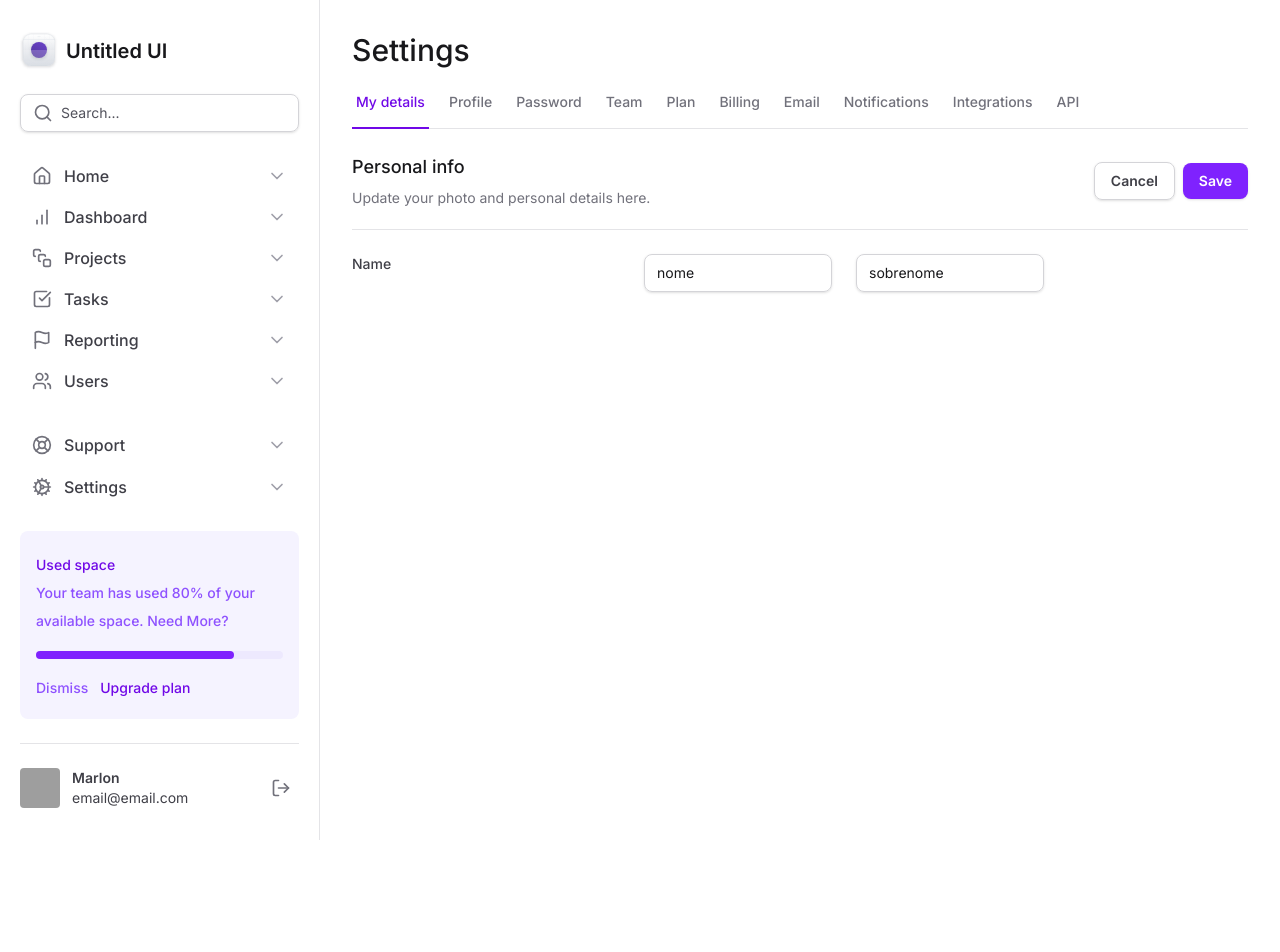
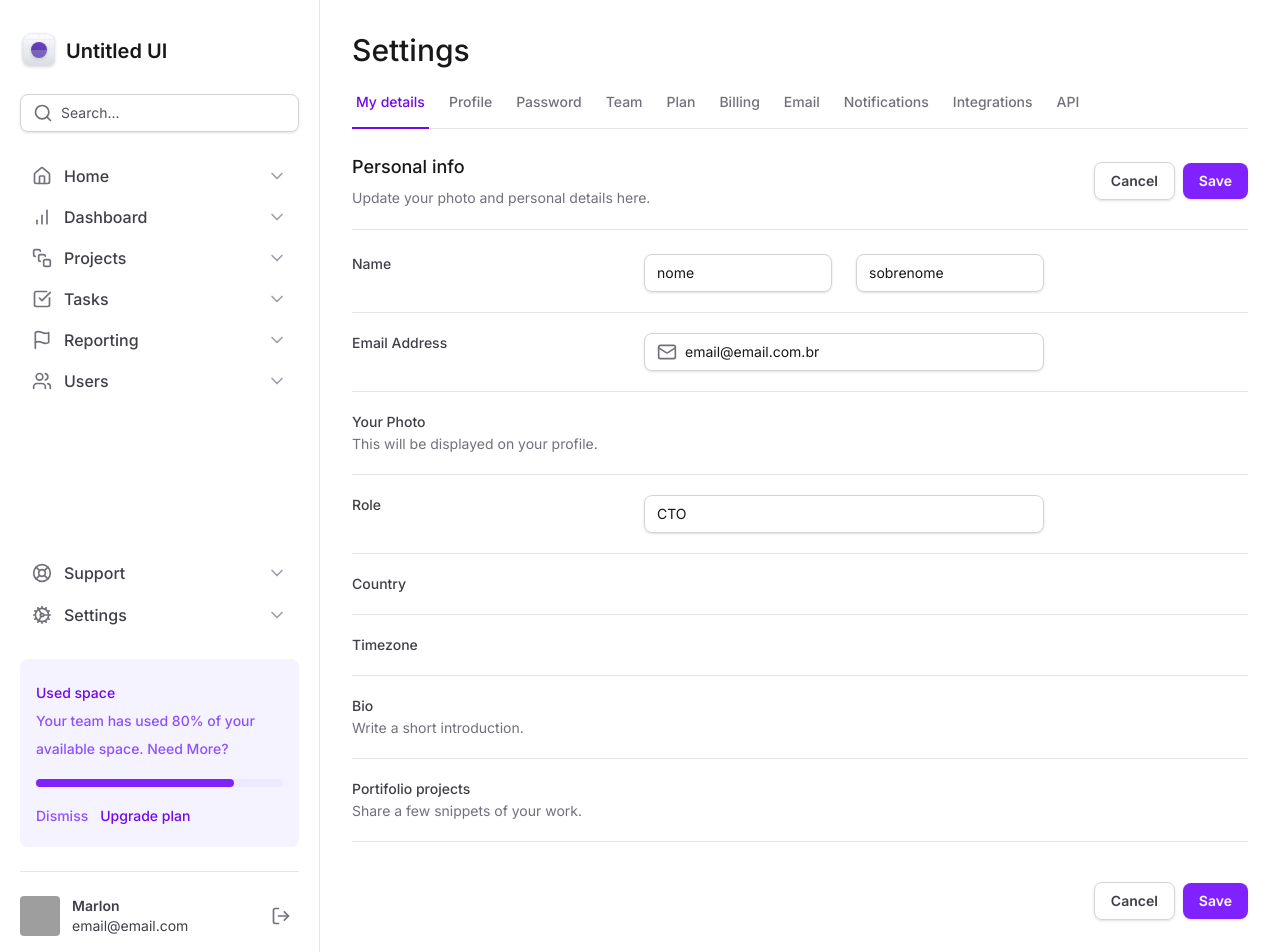
Before and after one commit to marlondenisck/masterizando-tailwind-nextjs, a Next.js app: page / in a window 1280 px wide. Shown: the top 952 px of the page. Before the commit the page ends 840 px from the top, so only its background shows below. Built offline with nearby package versions, Linux system fonts and the light colour scheme; grey boxes are pictures that could not be loaded.

Commit message:
campos de formulario

```diff
--- a/src/app/page.tsx
+++ b/src/app/page.tsx
@@ -1,5 +1,6 @@
 import { SettingsTabs } from '@/components/Settings'
 import { Input } from '@/components/Input'
+import { Mail } from 'lucide-react'
 
 export default function Home() {
   return (
@@ -32,8 +33,12 @@
           </div>
         </div>
 
-        <form className='mt-6 flex w-full flex-col gap-5' id='settings'>
-          <div className='grid grid-cols-(--form) gap-3'>
+        <form
+          className='mt-6 flex w-full flex-col gap-5 divide-y divide-zinc-200'
+          id='settings'
+        >
+          {/* NAME */}
+          <div className='grid grid-cols-(--form) gap-3 pb-5'>
             <label
               htmlFor='firstName'
               className='text-sm font-medium text-zinc-700'
@@ -49,6 +54,109 @@
               </Input.Root>
             </div>
           </div>
+
+          {/* EMAIL */}
+          <div className='grid grid-cols-(--form) gap-3 pb-5'>
+            <label
+              htmlFor='email'
+              className='text-sm font-medium text-zinc-700'
+            >
+              Email Address
+            </label>
+
+            <Input.Root>
+              <Input.Icon>
+                <Mail className='h-5 w-5 text-zinc-500' />
+              </Input.Icon>
+              <Input.Control
+                id='email'
+                type='email'
+                defaultValue='email@email.com.br'
+              />
+            </Input.Root>
+          </div>
+
+          {/* PHOTO */}
+          <div className='grid grid-cols-(--form) gap-3 pb-5'>
+            <label
+              htmlFor='photo'
+              className='text-sm font-medium text-zinc-700'
+            >
+              Your Photo
+              <span className='mt-0.5 block text-sm font-normal text-zinc-500'>
+                This will be displayed on your profile.
+              </span>
+            </label>
+          </div>
+
+          {/* ROLE */}
+          <div className='grid grid-cols-(--form) gap-3 pb-5'>
+            <label htmlFor='role' className='text-sm font-medium text-zinc-700'>
+              Role
+            </label>
+
+            <Input.Root>
+              <Input.Control id='role' defaultValue='CTO' />
+            </Input.Root>
+          </div>
+
+          {/* COUNTRY */}
+          <div className='grid grid-cols-(--form) gap-3 pb-5'>
+            <label
+              htmlFor='country'
+              className='text-sm font-medium text-zinc-700'
+            >
+              Country
+            </label>
+          </div>
+
+          {/* TIMEZONE */}
+          <div className='grid grid-cols-(--form) gap-3 pb-5'>
+            <label
+              htmlFor='timezone'
+              className='text-sm font-medium text-zinc-700'
+            >
+              Timezone
+            </label>
+          </div>
+
+          {/* BIO */}
+          <div className='grid grid-cols-(--form) gap-3 pb-5'>
+            <label htmlFor='bio' className='text-sm font-medium text-zinc-700'>
+              Bio
+              <span className='mt-0.5 block text-sm font-normal text-zinc-500'>
+                Write a short introduction.
+              </span>
+            </label>
+          </div>
+
+          {/* PORTIFOLIO */}
+          <div className='grid grid-cols-(--form) gap-3 pb-5'>
+            <label
+              htmlFor='projects'
+              className='text-sm font-medium text-zinc-700'
+            >
+              Portifolio projects
+              <span className='mt-0.5 block text-sm font-normal text-zinc-500'>
+                Share a few snippets of your work.
+              </span>
+            </label>
+          </div>
+
+          <div className='flex items-center justify-end gap-2 pt-5'>
+            <button
+              type='button'
+              className='cursor-pointer rounded-lg border border-zinc-300 px-4 py-2 text-sm font-semibold text-zinc-700 shadow-sm hover:bg-zinc-50'
+            >
+              Cancel
+            </button>
+            <button
+              type='submit'
+              className='cursor-pointer rounded-lg bg-violet-600 px-4 py-2 text-sm font-semibold text-white shadow-sm hover:bg-violet-700'
+            >
+              Save
+            </button>
+          </div>
         </form>
       </div>
     </>
```
